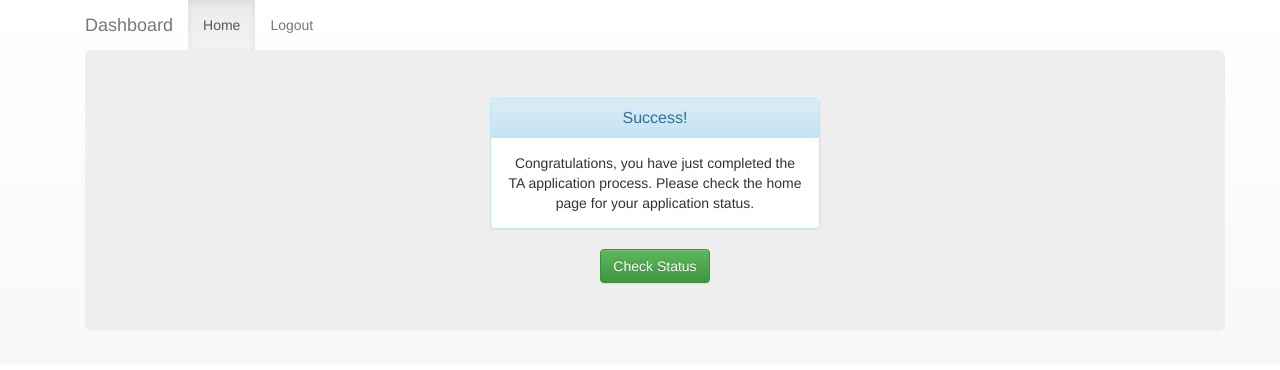
After one commit to ads6g7/Software-Engineering-Group-I, a PHP site: page /successful.html in a window 1280 px wide. The commit adds this page. Shown: the top 370 px of the page. Run offline with PHP 8.4, Linux system fonts and the light colour scheme; some libraries are stand-ins or nearby versions.

Commit message:
html page that shows once the application form is complete

```diff
--- /dev/null
+++ b/view/successful.html
@@ -0,0 +1,86 @@
+<?php
+	if(!isset($_SERVER['HTTPS']) || $_SERVER['HTTPS'] ==""){
+		$redirect = "https://".$_SERVER['HTTP_HOST'].$_SERVER['REQUEST_URI'];
+		HEADER("Location: $redirect");
+	}
+?>
+<!DOCTYPE html>
+<html lang="en">
+  <head>
+    <meta charset="utf-8">
+    <meta http-equiv="X-UA-Compatible" content="IE=edge">
+    <meta name="viewport" content="width=device-width, initial-scale=1">
+    <!-- The above 3 meta tags *must* come first in the head; any other head content must come *after* these tags -->
+    <meta name="description" content="">
+    <meta name="author" content="">
+
+    <title>Applicant Home</title>
+
+ <!-- Bootstrap core CSS -->
+    <link href="https://babbage.cs.missouri.edu/~skhhdc/cs2830/finalProject/dist/css/bootstrap.min.css" rel="stylesheet">
+    <!-- Bootstrap theme -->
+    <link href="https://babbage.cs.missouri.edu/~skhhdc/cs2830/finalProject/dist/css/bootstrap-theme.min.css" rel="stylesheet">
+
+
+</script>
+<style>
+.panel{
+  max-width: 330px;
+  margin: 0 auto;
+  }
+.btn-block{
+  max-width: 110px;
+  text-align: center;
+  margin: 0 auto;
+  }
+.container{
+	text-align:center;
+	}
+.jumbotron{
+	text-align:center;
+	}
+
+</style>
+  </head>
+
+  <body>
+<nav class="navbar-wrapper navbar-default navbar-fixed-top" role="navigation">
+        <div class="container">
+          <div class="navbar-header">
+            <a class="navbar-brand" href="#">Dashboard</a>
+          </div>
+		  <div class="collapse navbar-collapse navbar-ex1-collapse">
+    <div class="collapse navbar-collapse">
+            <ul class="nav navbar-nav">
+              <li class="active"><a href="http://groupi-softwareeng.rhcloud.com/applicantdashboard.html"><span ></span> Home</a></li>
+			  <!--<li ><a href="https://groupi-softwareeng.rhcloud.com/application.php"><span ></span>Apply</a></li> -->
+              <li ><a href="https://groupi-softwareeng.rhcloud.com/logout.php"><span ></span>Logout</a></li>
+
+            </div>
+        </div>
+		<div class="container theme-showcase" role="main">
+
+      <!-- Main jumbotron for a primary marketing message or call to action -->
+      <div class="jumbotron">
+	  		<div class="panel panel-info">
+            <div class="panel-heading">
+              <h3 class="panel-title">Success!</h3>
+            </div>
+            <div class="panel-body">
+              Congratulations, you have just completed the TA application process.
+			  Please check the home page for your application status.</br>
+            </div>
+          </div>
+		  <br>
+		  <button class="btn btn-md btn-success center btn-block" type="submit">Check Status</button>
+
+
+</div>
+</nav>
+
+
+    <!-- IE10 viewport hack for Surface/desktop Windows 8 bug -->
+    <script src="../../assets/js/ie10-viewport-bug-workaround.js"></script>
+
+  </body>
+</html>
```
Also changed, not shown: view/signin.php (+0 -83 lines).
